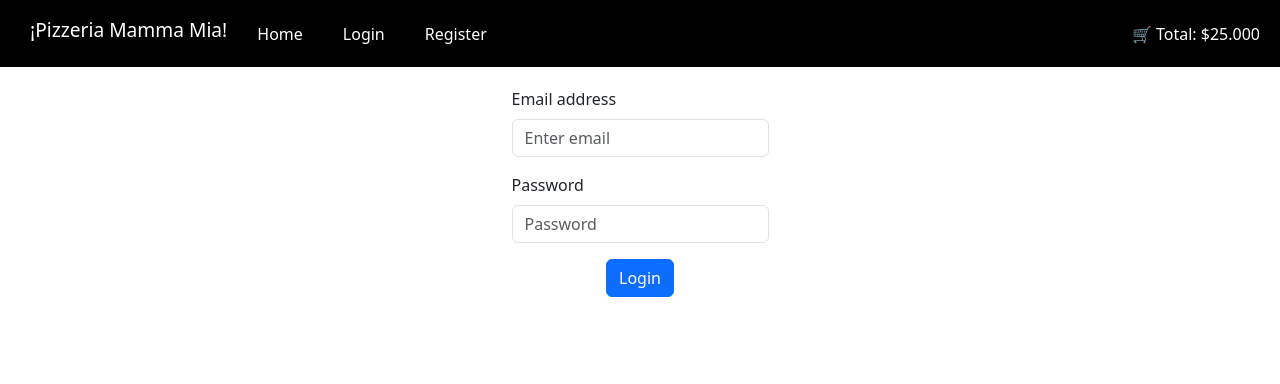
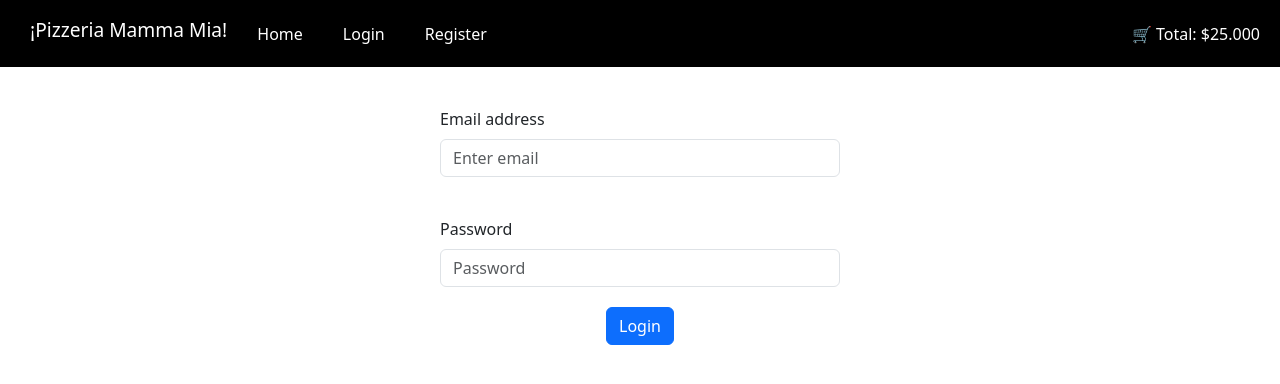
Before and after one commit to JanisCatalina10/desafio-pizzeria, a React (Vite) app: page / in a window 1280 px wide. Shown: the top 384 px of the page. Built offline with nearby package versions, Linux system fonts and the light colour scheme.

Commit message:
css register y login

```diff
--- a/src/components/Login.css
+++ b/src/components/Login.css
@@ -5,3 +5,9 @@
     flex-direction: column;
     padding: 20px;
 }
+
+.wide-input{
+    width: 100%;
+    max-width: 400px;
+    margin: 20px;
+}
--- a/src/components/Login.jsx
+++ b/src/components/Login.jsx
@@ -32,11 +32,11 @@ const Login = () => {
     }
     return (
     <Form className='login-form' onSubmit={handleSubmit}>
-    <Form.Group className="mb-3" controlId="formBasicEmail">
+    <Form.Group className="wide-input" controlId="formBasicEmail">
       <Form.Label>Email address {error ? <p>Complete los campos</p> : null} </Form.Label>
       <Form.Control type="text" placeholder="Enter email" onChange={(e) => setEmail(e.target.value)} />
     </Form.Group>
-    <Form.Group className="mb-3" controlId="formBasicPassword">
+    <Form.Group className="wide-input" controlId="formBasicPassword">
       <Form.Label>Password</Form.Label>
       <Form.Control type="password" placeholder="Password" onChange={(e) => setPassword(e.target.value)}/>
     </Form.Group>
--- a/src/components/Register.css
+++ b/src/components/Register.css
@@ -6,3 +6,8 @@
     flex-direction: column;
     padding: 20px;
 }
+.wide-input{
+    width: 100%;
+    max-width: 400px;
+    margin: 20px;
+}
--- a/src/components/Register.jsx
+++ b/src/components/Register.jsx
@@ -60,15 +60,15 @@ const Register = () => {
   };
   return (
     <Form className='register-form' onSubmit={handleSubmit}>
-    <Form.Group className="mb-3" controlId="formBasicEmail">
+    <Form.Group className="wide-input" controlId="formBasicEmail">
       <Form.Label>Email address {error ? <p>Complete los campos</p> : null} </Form.Label>
       <Form.Control type="text" placeholder="Enter email" onChange={(e) => setEmail(e.target.value)} />
     </Form.Group>
-    <Form.Group className="mb-3" controlId="formBasicPassword">
+    <Form.Group className="wide-input" controlId="formBasicPassword">
       <Form.Label>Password</Form.Label>
       <Form.Control type="password" placeholder="Password" onChange={(e) => setPassword(e.target.value)}/>
     </Form.Group>
-    <Form.Group className="mb-3" controlId="formConfirmPassword">
+    <Form.Group className="wide-input" controlId="formConfirmPassword">
      <Form.Label>Confirm Password</Form.Label>
      <Form.Control type="password" placeholder="Confirm Password" onChange={(e) => setConfirmPassword(e.target.value)}/>
     </Form.Group>
```
